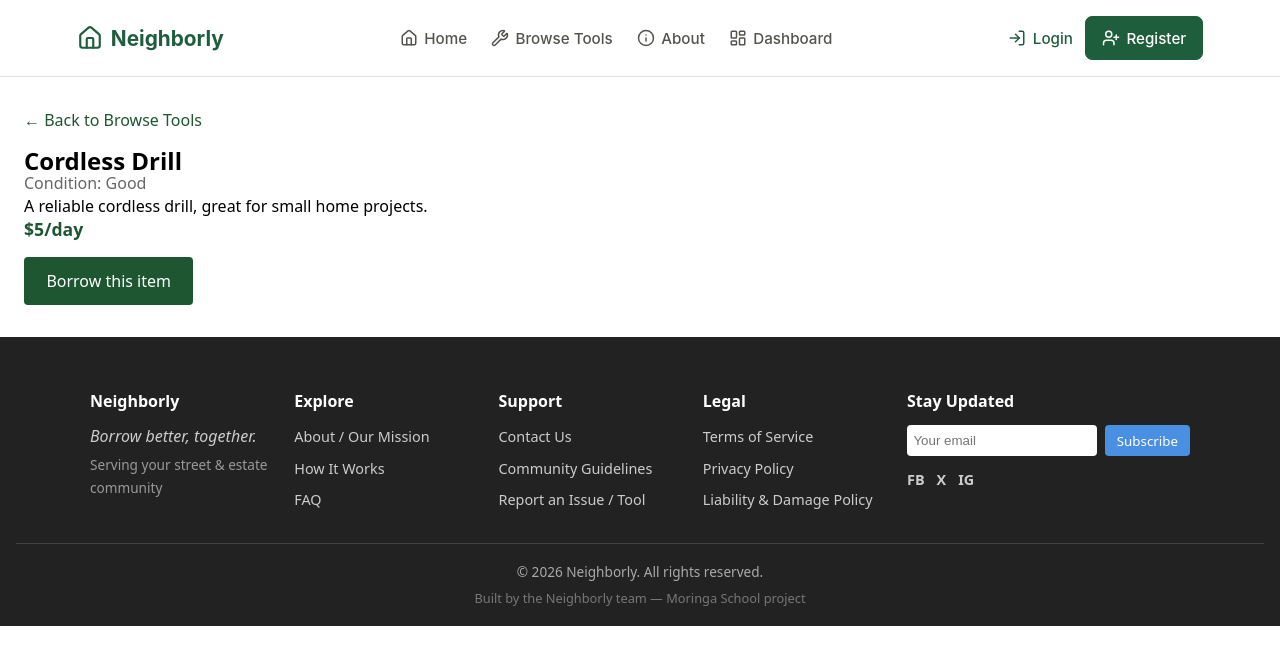
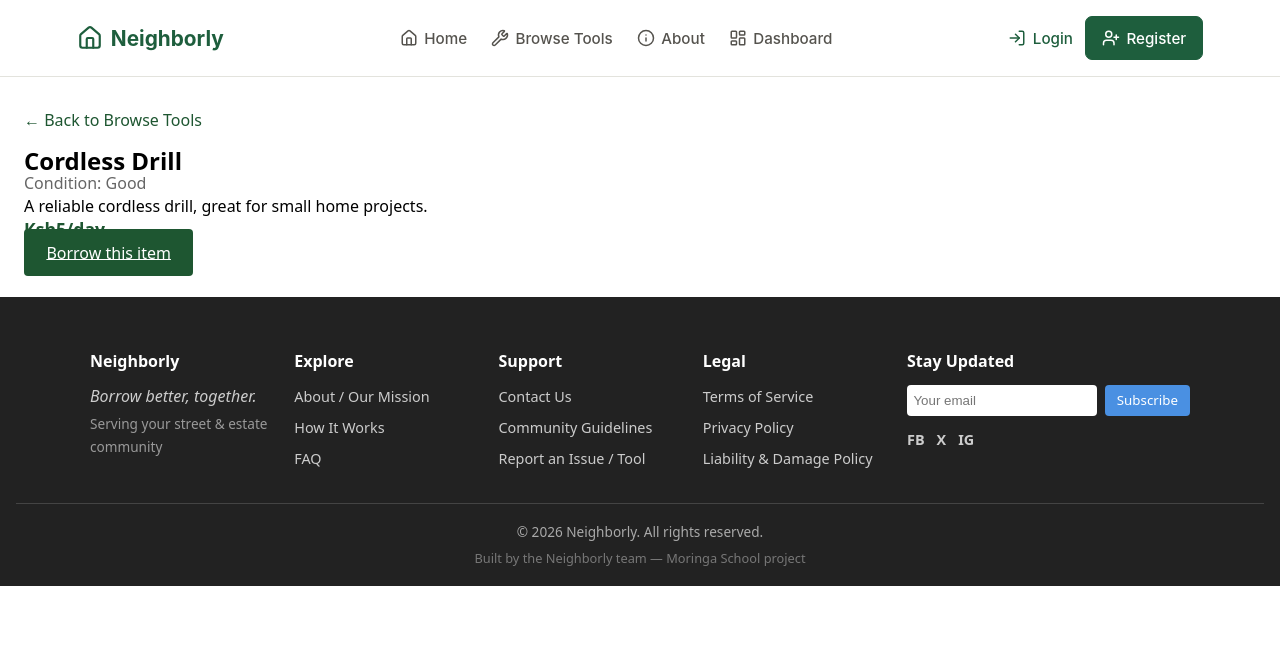
Before and after one commit to wanja-juma/Neighborly-Equipment-Lending-Library, a React (Vite) app in the folder client-side/: page /tools/1 in a window 1280 px wide. Shown: the top 664 px of the page. Built offline with nearby package versions, Linux system fonts and the light colour scheme; no server answers.

Commit message:
Convert PaymentBar to standalone page fetching item by URL param

```diff
--- a/client-side/src/components/ItemDetail.jsx
+++ b/client-side/src/components/ItemDetail.jsx
@@ -1,13 +1,10 @@
-import { useState } from 'react';
 import { useParams, Link } from 'react-router-dom';
 import tools from '../data/tools';
-import PaymentBar from './PaymentBar';
 import './ItemDetail.css';
 
 function ItemDetail() {
   const { id } = useParams();
   const tool = tools.find((t) => t.id === id);
-  const [showPayment, setShowPayment] = useState(false);
 
   if (!tool) {
     return (
@@ -24,15 +21,10 @@ function ItemDetail() {
       <h2>{tool.name}</h2>
       <p className="item-condition">Condition: {tool.condition}</p>
       <p>{tool.description}</p>
-      <p className="item-rate">${tool.dailyRate}/day</p>
-
-      {!showPayment ? (
-        <button className="borrow-btn" onClick={() => setShowPayment(true)}>
-          Borrow this item
-        </button>
-      ) : (
-        <PaymentBar itemName={tool.name} dailyRate={tool.dailyRate} />
-      )}
+      <p className="item-rate">Ksh{tool.dailyRate}/day</p>
+      <Link to={`/payment/${tool.id}`} className="borrow-btn">
+        Borrow this item
+      </Link>
     </div>
   );
 }
--- a/client-side/src/components/PaymentBar.jsx
+++ b/client-side/src/components/PaymentBar.jsx
@@ -1,12 +1,25 @@
 import { useState } from 'react';
+import { useParams, Link } from 'react-router-dom';
+import tools from '../data/tools';
 import './PaymentBar.css';
 
-function PaymentBar({ itemName = 'this tool', dailyRate = 5 }) {
+function PaymentBar() {
+  const { id } = useParams();
+  const tool = tools.find((t) => t.id === id);
   const [duration, setDuration] = useState(1);
   const [method, setMethod] = useState('mpesa');
   const [submitted, setSubmitted] = useState(false);
 
-  const total = duration * dailyRate;
+  if (!tool) {
+    return (
+      <div className="payment-bar">
+        <p>Tool not found.</p>
+        <Link to="/tools">Back to Browse Tools</Link>
+      </div>
+    );
+  }
+
+  const total = duration * tool.dailyRate;
 
   const handleSubmit = (e) => {
     e.preventDefault();
@@ -16,14 +29,14 @@ function PaymentBar({ itemName = 'this tool', dailyRate = 5 }) {
   if (submitted) {
     return (
       <div className="payment-bar payment-success">
-        <p>Payment of Ksh{total} confirmed for {itemName}. Enjoy your borrow!</p>
+        <p>Payment of Ksh{total} confirmed for {tool.name}. Enjoy your borrow!</p>
       </div>
     );
   }
 
   return (
     <form className="payment-bar" onSubmit={handleSubmit}>
-      <h3>Borrow {itemName}</h3>
+      <h3>Borrow {tool.name}</h3>
 
       <label>
         Duration (days)
```
